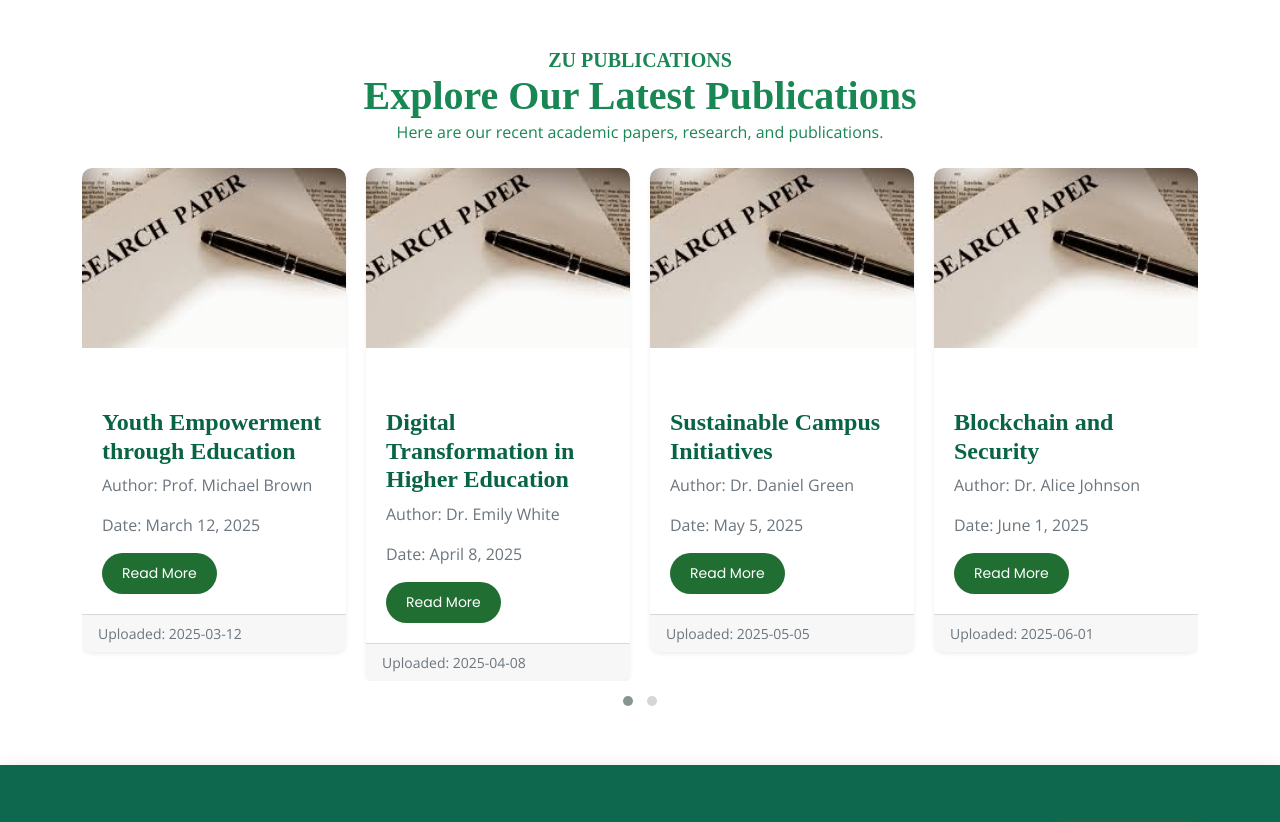
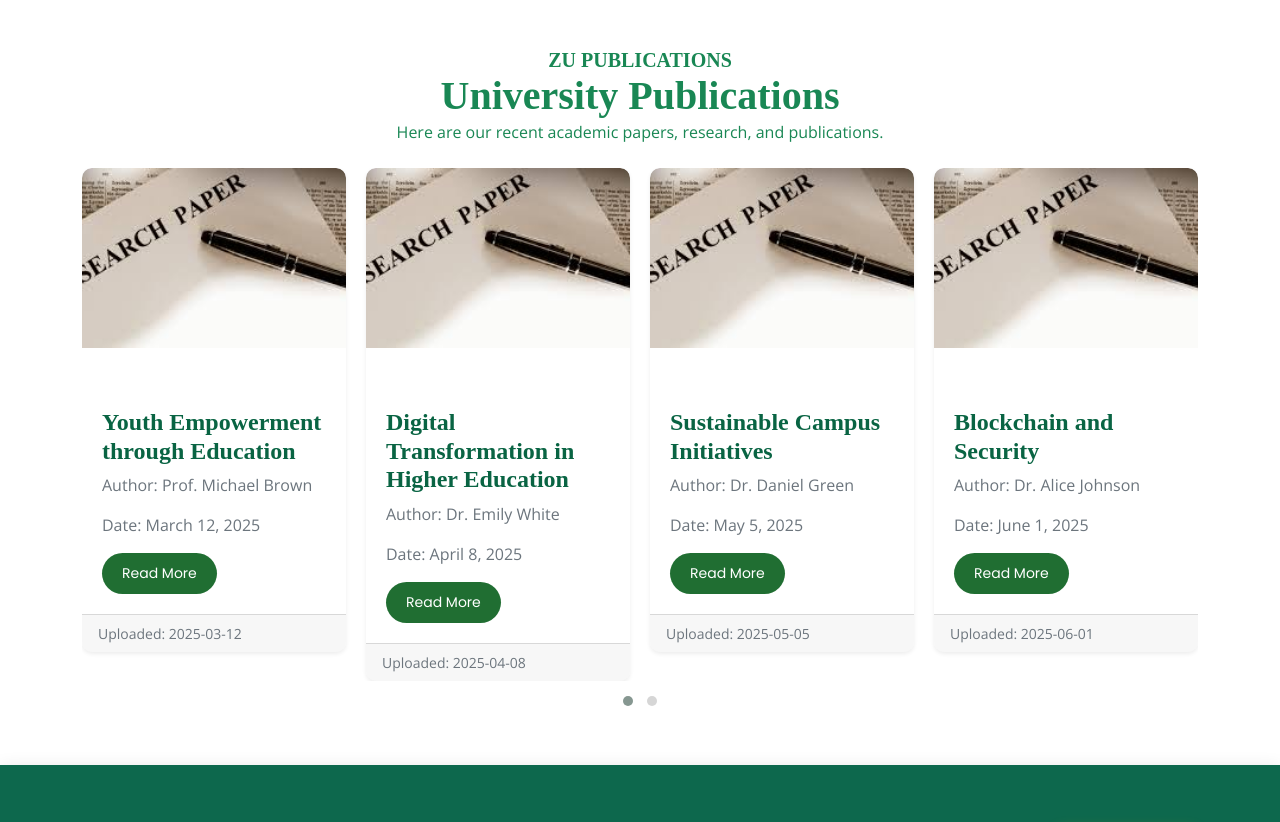
Before and after one commit to hanscotz/ZU-Website, a plain HTML site: page index.html in a window 1280 px wide. Shown: the part 3108-3930 px from the top of the page. Drawn offline with nearby package versions, Linux system fonts and the light colour scheme.

Commit message:
yesterday changes

```diff
--- a/index.html
+++ b/index.html
@@ -703,7 +703,7 @@
         <div class="container py-5">
             <div class="text-center mb-4 text-success">
                 <h5 class="text-success" style="font-weight:bold;">ZU PUBLICATIONS</h5>
-                <h1 class="display-6 text-success">Explore Our Latest Publications</h1>
+                <h1 class="display-6 text-success">University Publications</h1>
                 <p>Here are our recent academic papers, research, and publications.</p>
             </div>
 
--- a/js/main.js
+++ b/js/main.js
@@ -204,3 +204,8 @@ const swiper = new Swiper('.publications-swiper', {
       1200: { slidesPerView: 4 }     // 4 cards on large screens
     }
   });
+
+
+        // Load Header and Footer
+        document.getElementById("container-header").innerHTML = fetch("header.html").then(res => res.text());
+       // document.getElementById("footer-container").innerHTML = fetch("partials/footer.html").then(res => res.text());
```
